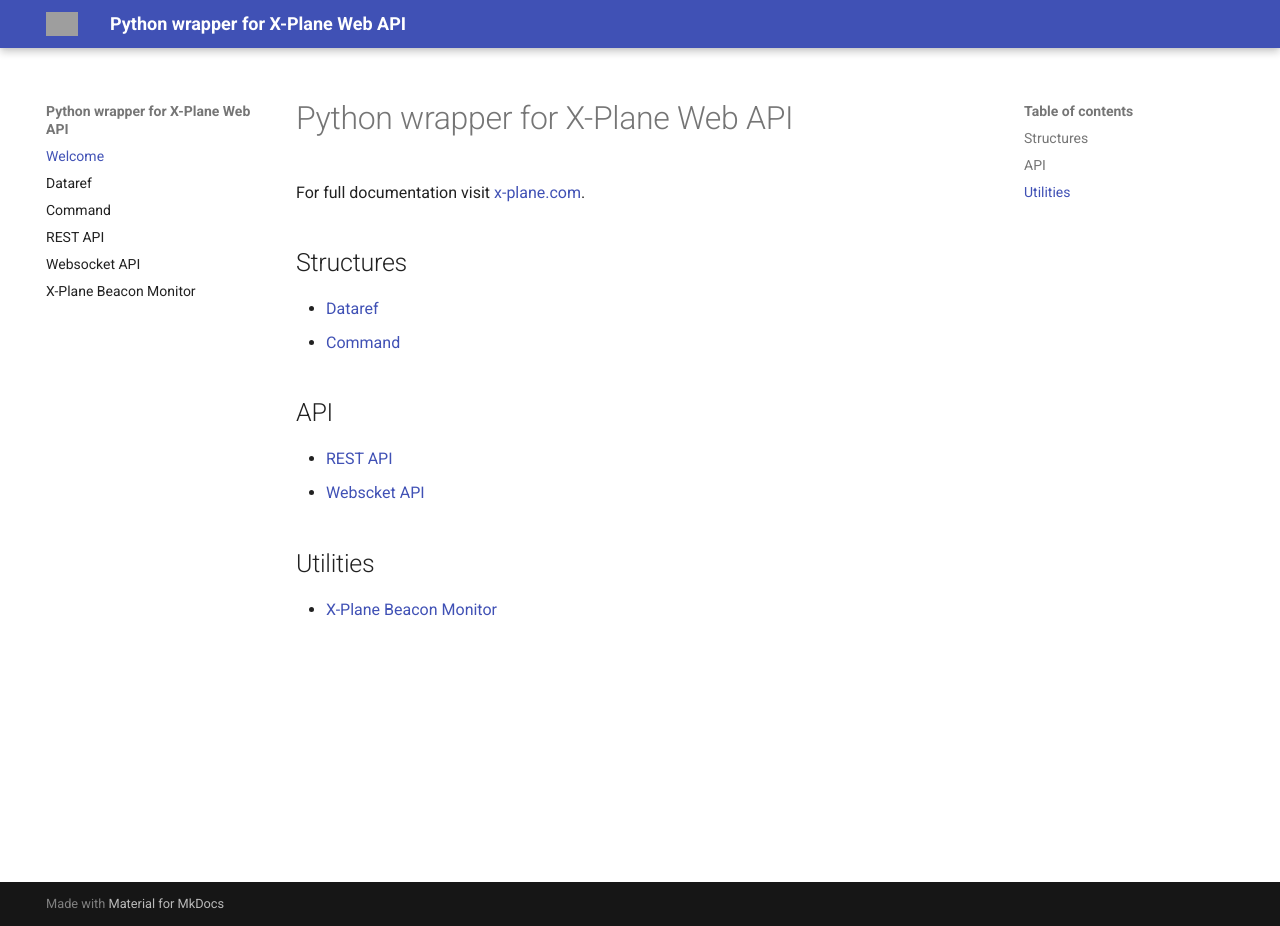
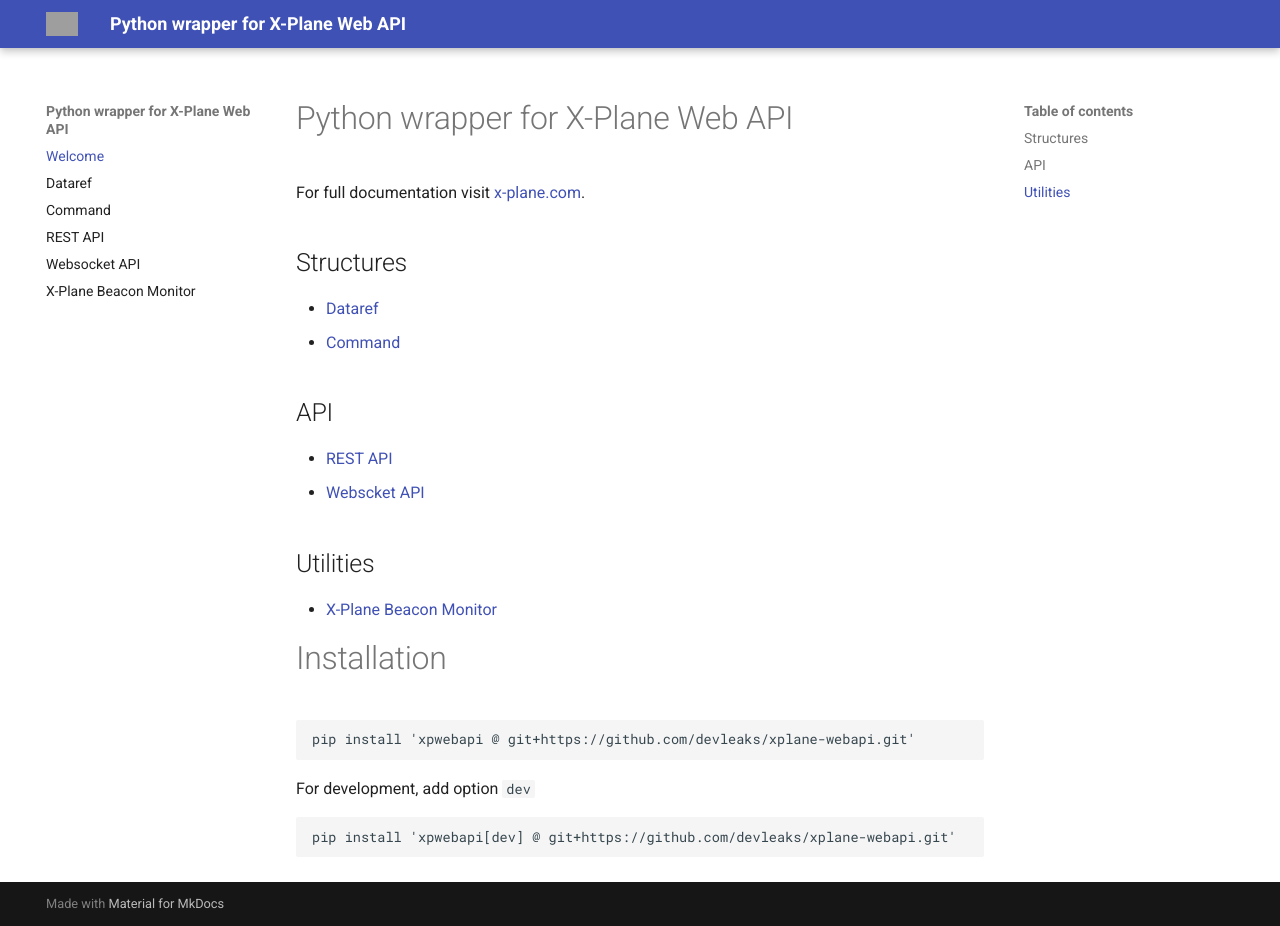
Before and after one commit to devleaks/xplane-webapi, an MkDocs documentation site: the page built from docs/index.md, in a window 1280 px wide and 926 px high. Built offline with MkDocs 1.6.1 and Material for MkDocs 9.7.7, drawn with Linux system fonts in a browser that asks for light colours; grey boxes are pictures that could not be loaded.

Commit message:
Update index.md

````diff
--- a/docs/index.md
+++ b/docs/index.md
@@ -15,3 +15,18 @@
 ## Utilities
 
 - [X-Plane Beacon Monitor](beacon.md)
+
+
+# Installation
+
+
+```sh
+pip install 'xpwebapi @ git+https://github.com/devleaks/xplane-webapi.git'
+```
+
+For development, add option `dev`
+
+
+```sh
+pip install 'xpwebapi[dev] @ git+https://github.com/devleaks/xplane-webapi.git'
+```
````
